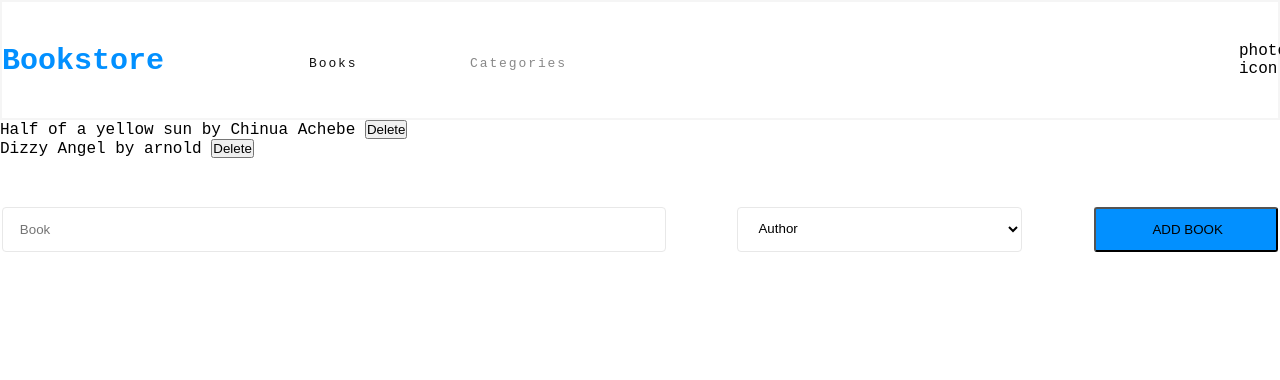
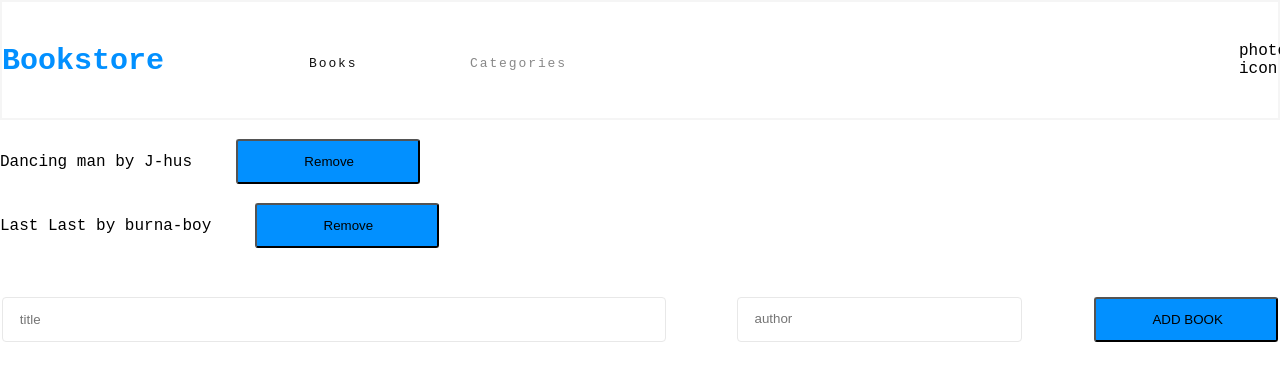
Before and after one commit to Therealadetunji/React-Book-Store, a React (Create React App) app: page / in a window 1280 px wide. Shown: the top 380 px of the page. Built offline with nearby package versions, Linux system fonts and the light colour scheme.

Commit message:
a default list of books created and form functionality working

```diff
--- a/package.json
+++ b/package.json
@@ -12,6 +12,7 @@
     "react-redux": "^8.0.2",
     "react-router-dom": "^6.3.0",
     "react-scripts": "5.0.1",
+    "uuidv4": "^6.2.13",
     "web-vitals": "^2.1.4"
   },
   "scripts": {
--- a/src/components/allBooks.js
+++ b/src/components/allBooks.js
@@ -1,16 +1,18 @@
 import React from 'react';
 import ListOfBooks from './eachBook'
 import Form from './inputForm';
+import { useSelector } from 'react-redux';
 
 const Books = () => {
-  const books = [{ title: 'Half of a yellow sun', author: 'Chinua Achebe', id: 1 },
-    { title: 'Dizzy Angel', author: 'arnold', id: 2 },
-  ];
+  const books = useSelector((state) => state.books);
+
+
+
   return (
     <div>
       <ul>
         {books.map((book) => (
-          <ListOfBooks key={book.id} title={book.title} author={book.author} />
+          <ListOfBooks key={book.id} title={book.title} author={book.author} id={book.id}/>
         ))}
       </ul>
       <Form/>
--- a/src/components/displayCategories.js
+++ b/src/components/displayCategories.js
@@ -1,7 +1,12 @@
 import React from "react";
+import { useDispatch } from "react-redux";
+import { addCategories } from "../redux/Categories/Categories";
 
-const Categories = () => (
-    <button type="button" className="check status"> Check Status</button>
-)
+const Categories = () => {
+
+    let dispatch = useDispatch();
+
+    <button type="button" className="check status" onClick={() => dispatch(addCategories())}> Check Status</button>
+}
 
 export default Categories;
--- a/src/components/eachBook.js
+++ b/src/components/eachBook.js
@@ -1,7 +1,10 @@
 import React from 'react';
 import PropTypes from 'prop-types';
+import { useDispatch } from 'react-redux';
+import { removeBooks } from '../redux/Books/Books';
 
-const ListOfBooks = ({ title, author }) => {
+function ListOfBooks({ title, author, id }) {
+  const dispatch = useDispatch();
   return (
     <li>
       {title}
@@ -10,7 +13,7 @@ const ListOfBooks = ({ title, author }) => {
       {' '}
       {author}
       {' '}
-      <button type="submit">Delete</button>
+      <button type="button" id={id} className='remove button' onClick={(e) => {dispatch(removeBooks(e.target.id));}}>Remove</button>
     </li>
   );
 }
--- a/src/components/inputForm.js
+++ b/src/components/inputForm.js
@@ -1,18 +1,32 @@
 import React from "react";
+import { useDispatch } from "react-redux";
+import { useState } from "react";
+import  { addBooks } from "../redux/Books/Books";
+import { v4 as  uuidv4 } from 'uuid';
 
 const Form = () => {
+    const dispatch = useDispatch();
+
+    const [title, setTitle] = useState('');
+    const [author, setAuthor] = useState('');
+
+    const newBooks = (e) => {
+        e.preventDefault();
+         const bookInfo = {id: uuidv4(), title, author};
+        dispatch(addBooks(bookInfo));
+
+        setTitle('')
+        setAuthor('')
+    }
+
     <h2 className="add a new book">
         ADD NEW BOOK
     </h2>
     return (
     <form action="#" className="form">
-        <input type="text"  className="title" placeholder="Book" ></input>
-        <select name="Author"   className="Author-name" >
-            <option value="Author">Author</option>
-            <option value="Chinua Achebe">Chinua Achebe</option>
-            <option value="Daniel">Daniel</option>
-        </select>
-        <button type="submit" value="submit" className="button">ADD BOOK</button>
+        <input type="text"  className="title" value={title} placeholder="title" onChange={(e) => setTitle(e.target.value)} ></input>
+        <input type="text"  className="author" value={author} placeholder="author" onChange={(e) => setAuthor(e.target.value)} ></input>
+        <button type="submit" value="submit" className="button" onClick={newBooks}>ADD BOOK</button>
     </form>
     )
 };
--- a/src/index.css
+++ b/src/index.css
@@ -127,7 +127,7 @@
   justify-content: space-around;
 }
 
-.Author-name {
+.author {
   width: 17.813rem;
   height: 2.813rem;
   margin: 1.188rem 2.125rem 0;
--- a/src/redux/Books/Books.js
+++ b/src/redux/Books/Books.js
@@ -1,34 +1,44 @@
 import React from "react";
+import { v4 as uuid } from 'uuid';
 
 const ADD_BOOK = 'bookstore/Books/ADD_BOOK';
 const REMOVE_BOOK = 'bookstore/Books/REMOVE_BOOK';
 
-const bookReducer = (books = [], action ) => {
+const bookReducer = (books = [{
+    title: 'Dancing man',
+    author: 'J-hus',
+    id: uuid()
+},
+{
+    title: 'Last Last',
+    author: 'burna-boy',
+    id: uuid()
+}
+], action ) => {
     switch (action.type){
         case ADD_BOOK:
             return [
-                ...books, {
-                    book: action.book}
+                ...books, action.books
             ];
         case REMOVE_BOOK:
-            return books.filter ((book) => book.id !== action.id)
+            return [...books.filter ((book) => book.id !== action.books)];
 
         default:
             return books;
     }
 };
 
-export const addBooks = (book) => {
+export const addBooks = (books) => {
     return {
         type: ADD_BOOK,
-        book,
+        books,
     }
 };
 
-export const removeBooks = (id) => {
+export const removeBooks = (books) => {
     return {
         type: REMOVE_BOOK,
-        id,
+        books,
     }
 };
 
```
Also changed, not shown: 1 other file (tests, documents, lock files or other folders).
